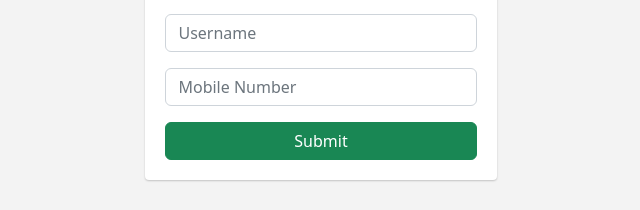
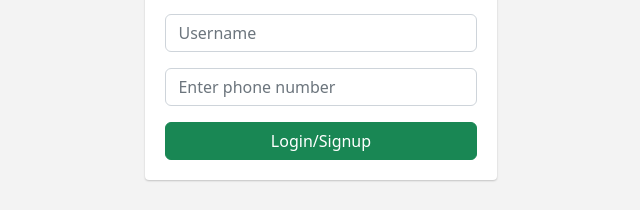
Before and after one commit to femmor/twilio-call-center, a React (Create React App) app in the folder frontend/: page / in a window 1280 px wide. Shown: the part 346-556 px from the top of the page, without its empty margins (319-959 px from the left). Built offline with nearby package versions, Linux system fonts and the light colour scheme.

Commit message:
Add input for verification code

```diff
--- a/frontend/package.json
+++ b/frontend/package.json
@@ -9,9 +9,12 @@
     "axios": "^0.27.2",
     "bootstrap": "^5.2.2",
     "immer": "^9.0.15",
+    "intl-tel-input": "^17.0.19",
     "react": "^18.2.0",
     "react-bootstrap": "^2.5.0",
     "react-dom": "^18.2.0",
+    "react-intl-tel-input-v2": "^1.0.8",
+    "react-phone-number-input": "^3.2.11",
     "react-scripts": "5.0.1",
     "twilio-client": "^1.14.0",
     "use-immer": "^0.7.0",
--- a/frontend/src/App.css
+++ b/frontend/src/App.css
@@ -12,3 +12,8 @@
 .form-container-heading {
   color: teal;
 }
+
+.tel-input input {
+  border: none;
+  outline: none;
+}
--- a/frontend/src/App.js
+++ b/frontend/src/App.js
@@ -1,24 +1,30 @@
+import { useState } from 'react';
 import Login from './components/Login';
-import { useImmer } from 'use-immer';
 
 import './App.css';
 import axios from './utils/axios';
 
 const App = () => {
-  const [user, setUser] = useImmer({
+  const [user, setUser] = useState({
     username: '',
     mobileNumber: '',
+    verificationCode: '',
+    verificationSent: false,
   });
-
-  const { username, mobileNumber } = user;
 
   const sendSmsCode = async () => {
     try {
       const response = await axios.post('/login', {
-        to: mobileNumber,
-        username,
+        to: user.mobileNumber,
+        username: user.username,
         channel: 'sms',
       });
+
+      setUser({
+        ...user,
+        verificationSent: true,
+      });
+
       console.log(response);
     } catch (err) {
       console.log(err.message);
--- a/frontend/src/components/Login.js
+++ b/frontend/src/components/Login.js
@@ -1,13 +1,13 @@
+import { useState } from 'react';
 import { Container, Row, Col, Form, Button } from 'react-bootstrap';
 
 const Login = ({ user, setUser, sendSmsCode }) => {
-  const { username, mobileNumber } = user;
-
   const populateFields = e => {
     const { name, value } = e.target;
 
-    setUser(draft => {
-      draft[name] = value;
+    setUser({
+      ...user,
+      [name]: value,
     });
   };
 
@@ -29,34 +29,56 @@ const Login = ({ user, setUser, sendSmsCode }) => {
         <Col className="">
           <div className="form-container">
             <h3 className="form-container-heading text-center my-3">
-              Login into your account
+              {user.verificationSent ? 'Enter Code' : 'Login into your account'}
             </h3>
             <Form onSubmit={handleSubmit}>
+              {!user.verificationSent && (
+                <>
                   <Form.Group className="mb-3">
                     <Form.Control
                       type="text"
                       placeholder="Username"
                       name="username"
-                  value={username}
+                      value={user.username}
                       onChange={e => populateFields(e)}
                     />
                   </Form.Group>
                   <Form.Group className="mb-3">
                     <Form.Control
                       type="text"
-                  placeholder="Mobile Number"
+                      placeholder="Enter phone number"
                       name="mobileNumber"
-                  value={mobileNumber}
+                      value={user.mobileNumber}
                       onChange={e => populateFields(e)}
                     />
                   </Form.Group>
+                </>
+              )}
+              {user.verificationSent && (
+                <>
+                  <Form.Group className="mb-3">
+                    <Form.Control
+                      type="text"
+                      placeholder="Enter code"
+                      name="verificationCode"
+                      value={user.verificationCode}
+                      onChange={e =>
+                        setUser({
+                          ...user,
+                          verificationCode: e.target.value,
+                        })
+                      }
+                    />
+                  </Form.Group>
+                </>
+              )}
 
               <Button
                 variant="success"
                 type="submit"
                 className="w-100 text-center"
               >
-                Submit
+                {user.verificationSent ? 'Verify Code' : 'Login/Signup'}
               </Button>
             </Form>
           </div>
--- a/frontend/src/index.js
+++ b/frontend/src/index.js
@@ -3,6 +3,7 @@ import ReactDOM from 'react-dom/client';
 import './index.css';
 import App from './App';
 import 'bootstrap/dist/css/bootstrap.min.css';
+import 'react-phone-number-input/style.css';
 
 const root = ReactDOM.createRoot(document.getElementById('root'));
 root.render(
```
Also changed, not shown: 1 other file (tests, documents, lock files or other folders). Lines whose indentation alone changed are shown as unchanged.
